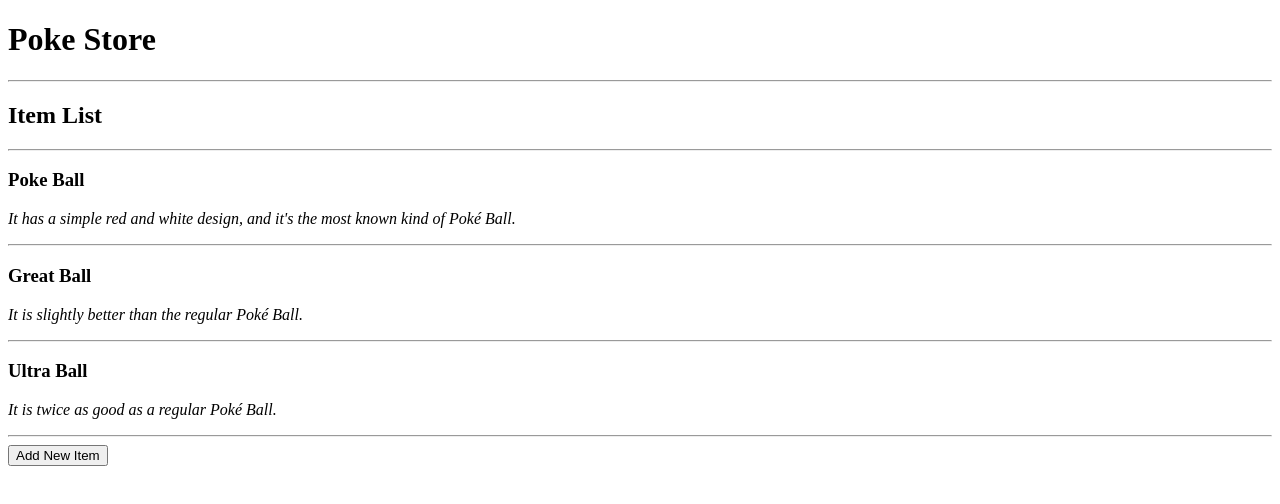
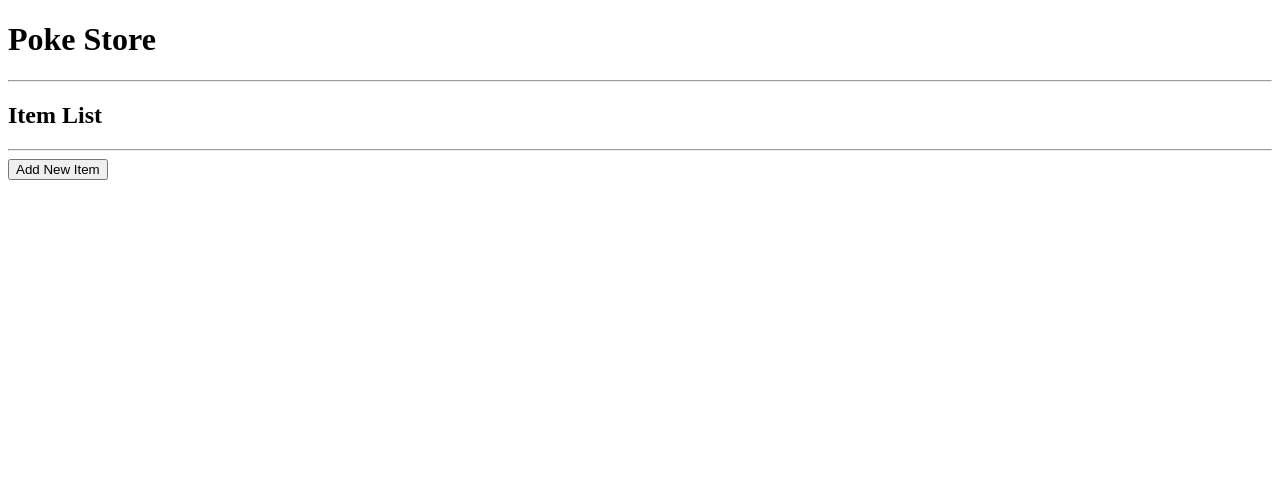
Before and after one commit to joncheng-dev/pokestop, a React (Create React App) app: page / in a window 1280 px wide. Shown: the top 504 px of the page. Built offline with nearby package versions, Linux system fonts and the light colour scheme.

Commit message:
clicking on an Item in ItemList displays ItemDetail component

```diff
--- a/src/components/InventoryControl.js
+++ b/src/components/InventoryControl.js
@@ -1,33 +1,28 @@
 import React from "react";
 import ItemList from "./ItemList";
 import NewItemForm from "./NewItemForm";
+import ItemDetail from "./ItemDetail";
 
 class InventoryControl extends React.Component {
   constructor(props) {
     super(props);
     this.state = {
       formShowing: false,
-      mainItemList: [
-        {
-          name: "Poke Ball",
-          description: "It has a simple red and white design, and it's the most known kind of Poké Ball.",
-        },
-        {
-          name: "Great Ball",
-          description: "It is slightly better than the regular Poké Ball.",
-        },
-        {
-          name: "Ultra Ball",
-          description: "It is twice as good as a regular Poké Ball.",
-        },
-      ],
+      mainItemList: [],
+      selected: null,
     };
   }
 
   handleClick = () => {
-    this.setState((prevState) => ({
-      formShowing: !prevState.formShowing,
-    }));
+    if (this.state.selected !== null) {
+      this.setState({
+        selected: null,
+      });
+    } else {
+      this.setState((prevState) => ({
+        formShowing: !prevState.formShowing,
+      }));
+    }
   };
 
   handleAddNewItemToList = (newItem) => {
@@ -38,15 +33,25 @@
     });
   };
 
+  handleChangingSelectedItem = (id) => {
+    const selectedItem = this.state.mainItemList.filter((item) => item.id === id)[0];
+    this.setState({
+      selected: selectedItem,
+    });
+  };
+
   render() {
     let currentlyDisplaying = null;
     let buttonText = null;
 
-    if (this.state.formShowing) {
+    if (this.state.selected !== null) {
+      currentlyDisplaying = <ItemDetail item={this.state.selected} />;
+      buttonText = "Return to Item List";
+    } else if (this.state.formShowing) {
       currentlyDisplaying = <NewItemForm onNewItemCreation={this.handleAddNewItemToList} />;
       buttonText = "Return to Item List";
     } else {
-      currentlyDisplaying = <ItemList itemList={this.state.mainItemList} />;
+      currentlyDisplaying = <ItemList itemList={this.state.mainItemList} onItemSelection={this.handleChangingSelectedItem} />;
       buttonText = "Add New Item";
     }
 
--- a/src/components/Item.js
+++ b/src/components/Item.js
@@ -3,11 +3,13 @@
 function Item(props) {
   return (
     <React.Fragment>
-      <h3>{props.name}</h3>
-      <p>
-        <em>{props.description}</em>
-      </p>
-      <hr />
+      <div onClick={() => props.whenItemSelected(props.id)}>
+        <h3>{props.name}</h3>
+        <p>
+          <em>{props.description}</em>
+        </p>
+        <hr />
+      </div>
     </React.Fragment>
   );
 }
--- /dev/null
+++ b/src/components/ItemDetail.js
@@ -0,0 +1,18 @@
+import React from "react";
+
+function ItemDetail(props) {
+  const { item } = props;
+  return (
+    <React.Fragment>
+      <h2>Item Detail</h2>
+      <hr />
+      <h3>{item.name}</h3>
+      <p>
+        <em>{item.description}</em>
+      </p>
+      <hr />
+    </React.Fragment>
+  );
+}
+
+export default ItemDetail;
--- a/src/components/ItemList.js
+++ b/src/components/ItemList.js
@@ -7,7 +7,7 @@
       <h2>Item List</h2>
       <hr />
       {props.itemList.map((item) => (
-        <Item name={item.name} description={item.description} id={item.id} key={item.id} />
+        <Item whenItemSelected={props.onItemSelection} name={item.name} description={item.description} id={item.id} key={item.id} />
       ))}
     </React.Fragment>
   );
```
